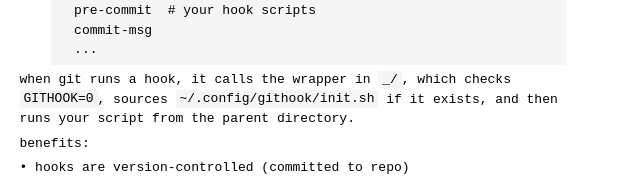
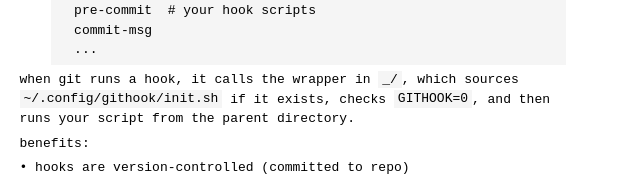
Before and after one commit to elee1766/githook.sh, a plain HTML site: page site/docs/index.html in a window 1280 px wide. Shown: the part 3853-4032 px from the top of the page, without its empty margins (0-640 px from the left). Drawn offline with Linux system fonts and the light colour scheme.

Commit message:
tests and doc updates i guess

```diff
--- a/site/docs/index.html
+++ b/site/docs/index.html
@@ -159,7 +159,7 @@ fi</pre>
   pre-commit  # your hook scripts
   commit-msg
   ...</pre>
-<p>when git runs a hook, it calls the wrapper in <code>_/</code>, which checks <code>GITHOOK=0</code>, sources <code>~/.config/githook/init.sh</code> if it exists, and then runs your script from the parent directory.</p>
+<p>when git runs a hook, it calls the wrapper in <code>_/</code>, which sources <code>~/.config/githook/init.sh</code> if it exists, checks <code>GITHOOK=0</code>, and then runs your script from the parent directory.</p>
 <p>benefits:</p>
 <p>• hooks are version-controlled (committed to repo)</p>
 <p>• <code>GITHOOK=0</code> skips all hooks without <code>--no-verify</code></p>
```
Also changed, not shown: site/llms.txt, 12 other files.
